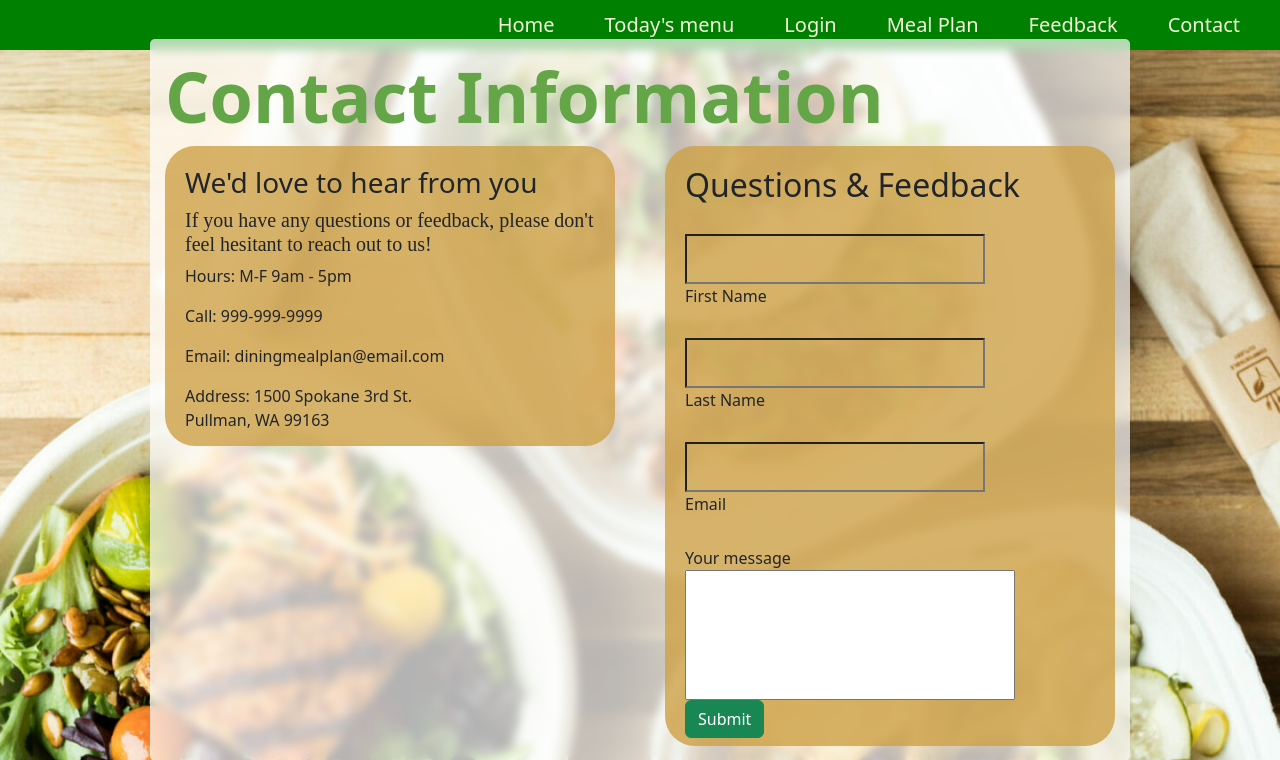
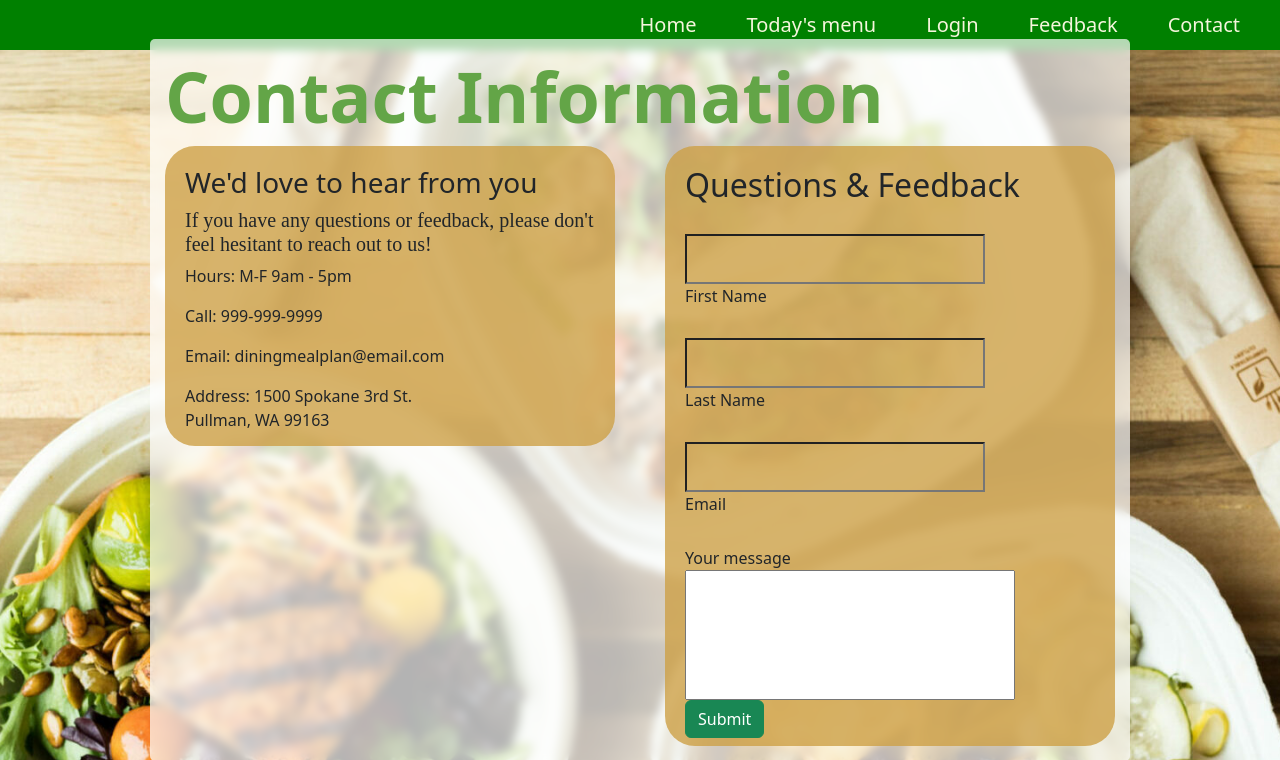
Before and after one commit to Jaehong-username/dininghall-mealplan, a Flask app: page /contact in a window 1280 px wide. Shown: the top 760 px of the page. Run offline with Flask 3, Linux system fonts and the light colour scheme.

Commit message:
views/forms backend updates and ui changes

```diff
--- a/src/static/style.css
+++ b/src/static/style.css
@@ -201,7 +201,7 @@ body{
 
 /* manage meal plan */
 .mealplan{
-    width: 100%;
+    width: 1000px;
     padding: 5px;
     height: 500px;
 }
--- a/src/templates/layout.html
+++ b/src/templates/layout.html
@@ -18,10 +18,10 @@
             <a href = "{{ url_for('views.view_dining_halls') }}">Today's menu</a>
             {% if current_user.is_authenticated %}
                 <a href="{{url_for('views.dashboard')}}">Dashboard</a>
+                <a href="{{ url_for('views.meal_plan_id') }}">Meal Plan</a>
             {% else %}
                 <a href = "{{ url_for('views.login') }}">Login</a>
             {% endif %}
-            <a href = "#">Meal Plan</a>
             <a href = "#">Feedback</a>
             <a href = "{{ url_for('views.contact') }}">Contact</a>
         </nav>
--- a/src/views.py
+++ b/src/views.py
@@ -78,13 +78,13 @@ def view_today_menus():
 
 
 # choose meal plan (with id)
-@views.route('/<int:student_id>/meal-plan', methods=['GET', 'POST'])
-def meal_plan_id(student_id):
+@views.route('/meal-plan', methods=['GET', 'POST'])
+def meal_plan_id():
     # form for updating meal plan
     form = MealPlanForm()
 
     # find student in database
-    student = Student.query.filter_by(user_id=student_id).first()
+    student = Student.get_student_by_id(current_user.user_id)
 
     # display error & return to home if student not found
     if not student:
```
Also changed, not shown: src/templates/meal-plan.html (+17 -1 lines).
